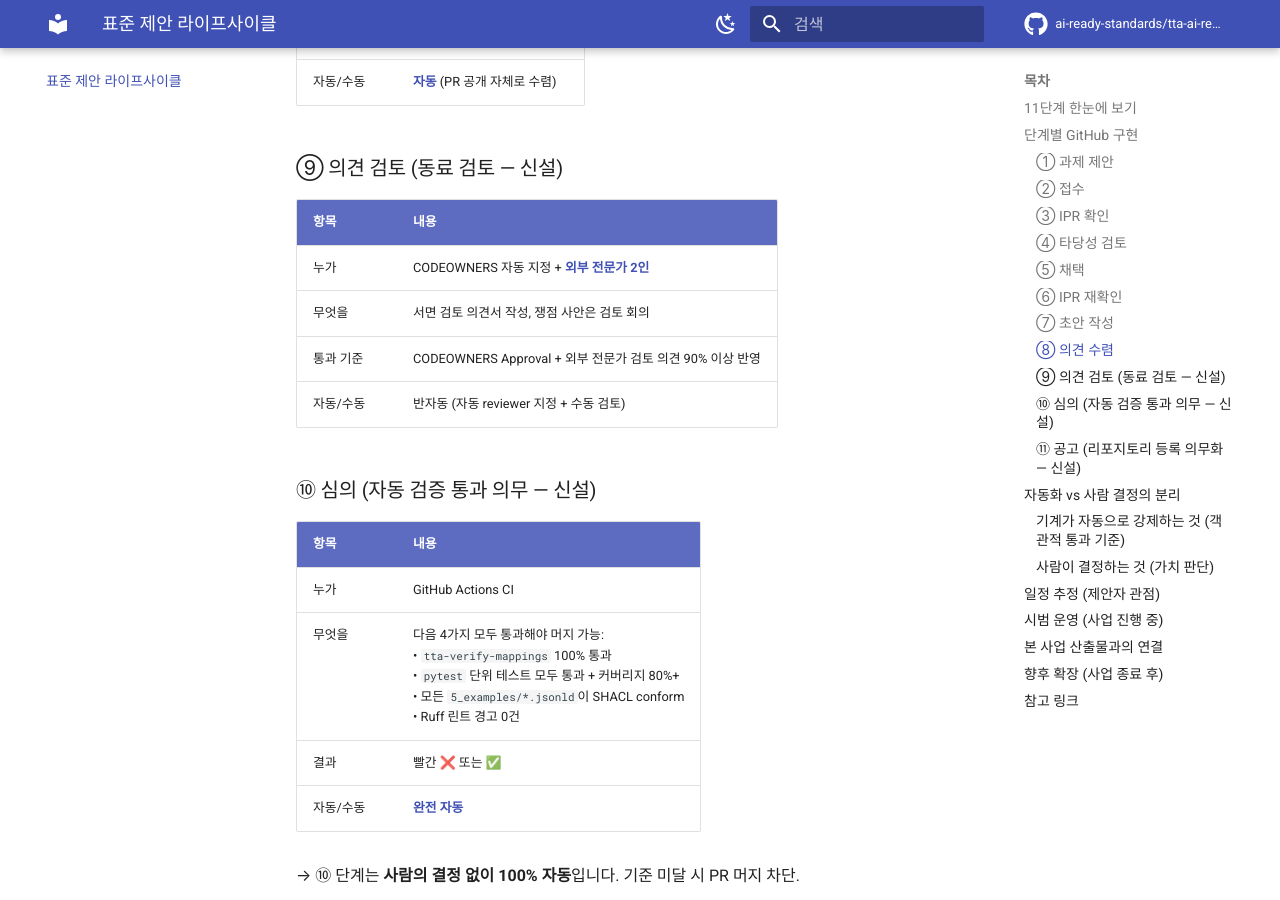
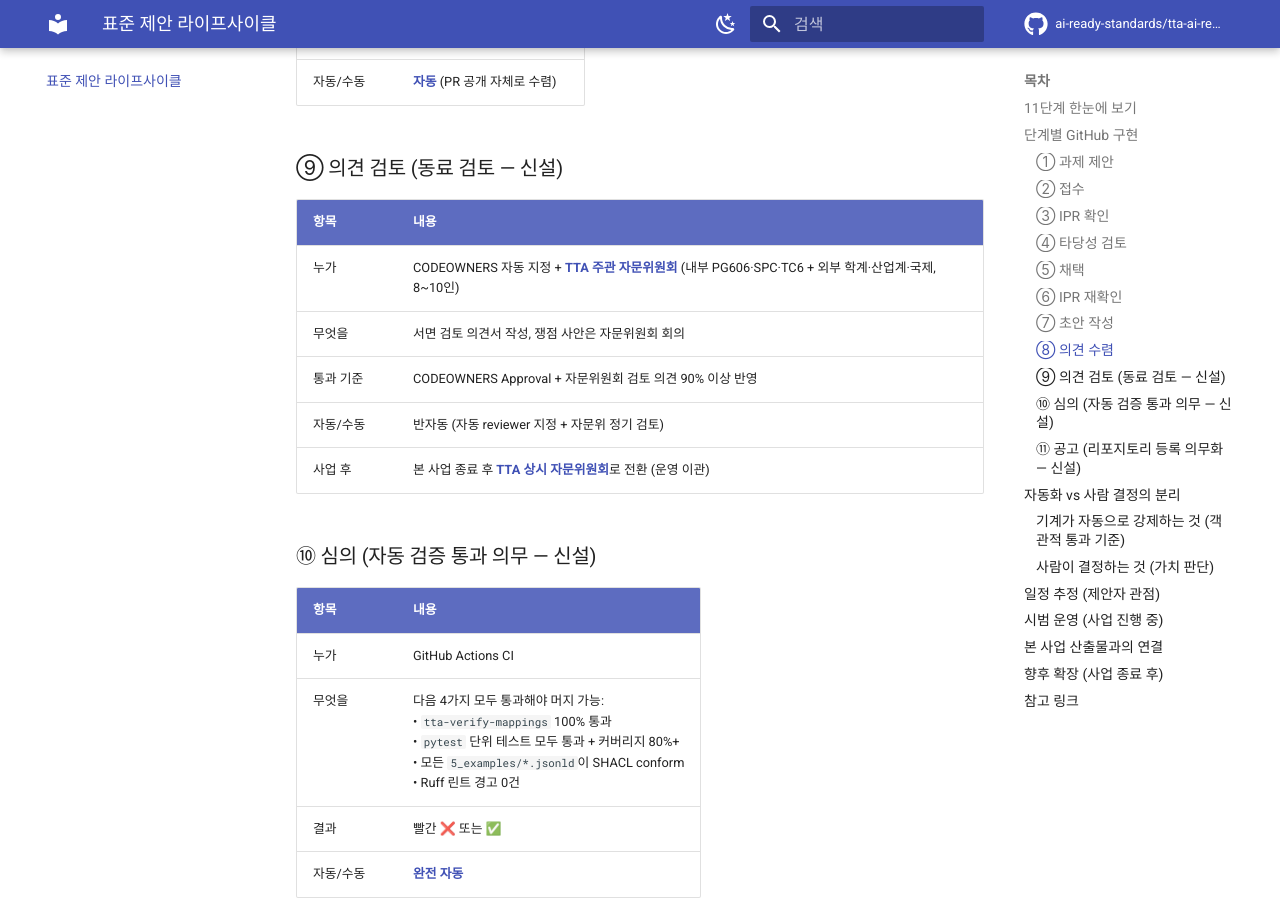
Before and after one commit to ai-ready-standards/tta-ai-ready, an MkDocs documentation site: the page built from docs/lifecycle.md, in a window 1280 px wide and 900 px high, scrolled down 5017 px. Built offline with MkDocs 1.6.1 and Material for MkDocs 9.7.7, drawn with Linux system fonts in a browser that asks for light colours; comment, search, counter and statistics services are not loaded.

Commit message:
feat(governance): B-6/B-7 거버넌스 효율화 — TTA 주관 자문위원회 도입
[변경 배경]
킥오프 회의 검토 중 다음 두 가지 거버넌스 개선이 발주처 합의 대상으로
선정됨:
1. B-6 1차 실무 협의: TC 의장 5명 1:1 면담 → 공문 회신자 통합 회의
2. B-7 2차 외부 전문가 자문: 수행사 섭외 외부 5~7인 → TTA 주관
   자문위원회 (내부+외부 8~10인)

효과: 수행사 섭외 부담 제거 + SPC 통과 보장 강화 + 사업 종료 후
상시 자문위원회로 자연 인계.

[수정]
- docs/lifecycle.md
  · ⑨ 의견 검토 단계: "외부 전문가 2인" → "TTA 주관 자문위원회"
  · 사업 종료 후 상시 위원회 전환 명시
- docs/framework/index.md Part VII 4계층 QA 표
  · L3: "외부 전문가 Peer Review (외부 2인 이상)" →
    "TTA 주관 자문위원회 (내부 PG606·SPC·TC6 + 외부 학계·산업계·국제, 8~10인)"
  · 시점: "단계별 마일스톤" → "단계별 자문회의 (8월·10월·11월)"
- docs/manuals/user-guide.md
  · "PM·외부 전문가 리뷰" → "PM·TTA 주관 자문위원회 리뷰"

[관련 발주처 자료]
- 킥오프 회의 자료 v1.4: 슬라이드 7 이슈 3 (5건으로 확장)
- 수행계획서 v1.4: B-6/B-7 정의 + L3 QA 정의 + R-1 안전장치 + D-9
  자문위원회 인계 추가

```diff
--- a/docs/lifecycle.md
+++ b/docs/lifecycle.md
@@ -21,7 +21,7 @@ flowchart TB
     S5["⑥ IPR 재확인<br/>━━━<br/>변동 점검"]
     S6["⑦ 초안 작성<br/>━━━<br/>제안자가 6-패키지 PR 생성"]
     S7["⑧ 의견 수렴<br/>━━━<br/>PR 공개 댓글 수렴"]
-    S8["⑨ 의견 검토 (동료 검토)<br/>━━━<br/>CODEOWNERS + 외부 전문가 2인"]
+    S8["⑨ 의견 검토 (동료 검토)<br/>━━━<br/>CODEOWNERS + TTA 주관 자문위원회"]
     S9["⑩ 심의<br/>━━━<br/>CI 자동 통과 강제"]
     S10["⑪ 공고<br/>━━━<br/>PR 머지 + git tag + 사이트 배포"]
 
@@ -121,10 +121,11 @@ flowchart TB
 
 | 항목 | 내용 |
 | --- | --- |
-| 누가 | CODEOWNERS 자동 지정 + **외부 전문가 2인** |
-| 무엇을 | 서면 검토 의견서 작성, 쟁점 사안은 검토 회의 |
-| 통과 기준 | CODEOWNERS Approval + 외부 전문가 검토 의견 90% 이상 반영 |
-| 자동/수동 | 반자동 (자동 reviewer 지정 + 수동 검토) |
+| 누가 | CODEOWNERS 자동 지정 + **TTA 주관 자문위원회** (내부 PG606·SPC·TC6 + 외부 학계·산업계·국제, 8~10인) |
+| 무엇을 | 서면 검토 의견서 작성, 쟁점 사안은 자문위원회 회의 |
+| 통과 기준 | CODEOWNERS Approval + 자문위원회 검토 의견 90% 이상 반영 |
+| 자동/수동 | 반자동 (자동 reviewer 지정 + 자문위 정기 검토) |
+| 사업 후 | 본 사업 종료 후 **TTA 상시 자문위원회**로 전환 (운영 이관) |
 
 ### ⑩ 심의 (자동 검증 통과 의무 — 신설)
 
```
Also changed, not shown: docs/framework/index.md (+1 -1 lines), docs/manuals/user-guide.md (+1 -1 lines).
